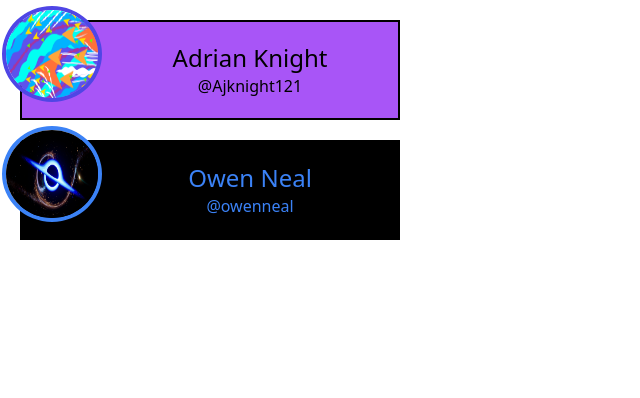
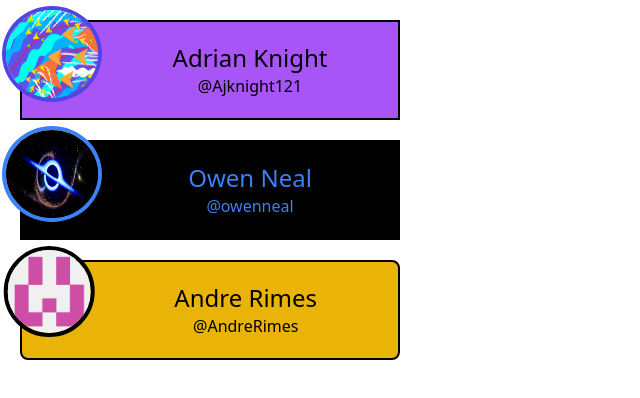
Before and after one commit to acm-uic/Jukebox, a React (Vite) app: page / in a window 1280 px wide. Shown: the top 398 px of the page, without its empty margins (0-640 px from the left). Built offline with nearby package versions, Linux system fonts and the light colour scheme.

Commit message:
Creation of my card
Creation of my contributor card.

```diff
--- a/src/App.jsx
+++ b/src/App.jsx
@@ -1,7 +1,5 @@
-
 import './App.css'
-import { AdrianKnight } from './components/Contributors'
-import { OwenNeal } from './components/Contributors'
+import { AdrianKnight,OwenNeal,Andre } from './components/Contributors'
 
 function App() {
 
@@ -9,6 +7,7 @@ function App() {
     <>
       <AdrianKnight/>
       <OwenNeal/>
+      <Andre/>
     </>
     )
   }
--- a/src/components/Contributors.jsx
+++ b/src/components/Contributors.jsx
@@ -1,11 +1,12 @@
 import profilePicAdrian from "../images/Arrow Swarm trails.png"
 import profilePicOwen from "../images/black_hole.png"
+import profilePicAndre from "../images/andreProfilePicture.png"
 
 
-export const AdrianKnight = ( ) => {
+export const AdrianKnight = () => {
   return (
     <div>
-        <div className="flex justify-center align-middle bg-purple-500 shadow-contributor max-w-[380px] h-[100px] m-5 border-solid border-2 border-black" >
+      <div className="flex justify-center align-middle bg-purple-500 shadow-contributor max-w-[380px] h-[100px] m-5 border-solid border-2 border-black " >
         <img alt="profile picture of Adrian Knight" className="rounded-[50%] border-indigo-600 border-[4px] -translate-x-[20%] -translate-y-4 hover:animate-ping delay-1000" src={profilePicAdrian} width={100} height={100} />
         <div className="text-black text-center w-full self-center mr-5">
           <h3 className="text-2xl  ">
@@ -20,10 +21,10 @@ export const AdrianKnight = ( ) => {
   );
 };
 
-  export const OwenNeal = ( ) => {
+export const OwenNeal = () => {
   return (
     <div>
-        <div className="flex justify-center align-middle bg-black shadow-contributor max-w-[380px] h-[100px] m-5 border-solid border-2 border-black" >
+      <div className="flex justify-center align-middle bg-black shadow-contributor max-w-[380px] h-[100px] m-5 border-solid border-2 border-black " >
         <img alt="profile picture of Owen Neal" className="rounded-[50%] border-blue-500 border-[4px] -translate-x-[20%] -translate-y-4 hover:" src={profilePicOwen} width={100} height={100} />
         <div className="text-blue-500 text-center w-full self-center mr-5">
           <h3 className="text-2xl  ">
@@ -37,3 +38,24 @@ export const AdrianKnight = ( ) => {
     </div>
   );
 };
+
+export const Andre = () => {
+  return (
+    <div>
+      <div className="flex justify-center align-middle bg-yellow-500 shadow-contributor max-w-[380px] h-[100px] m-5 border-solid border-2 border-black rounded-lg" >
+        <div className="-translate-x-[20%] -translate-y-4 h-full">
+          <img alt="profile picture of Andre Rimes" className="hover:animate-spin rounded-[50%] border-black border-[4px]  " src={profilePicAndre} width={130} height={110} />
+        </div>
+        <div className="text-black text-center w-full self-center mr-5">
+          <h3 className="text-2xl ">
+            Andre Rimes
+          </h3>
+          <div>
+            <a href={"https://github.com/AndreRimes"}>@AndreRimes</a>
+          </div>
+        </div>
+      </div>
+    </div>
+  )
+
+}
```
Also changed, not shown: src/images/andreProfilePicture.png (added). Lines whose indentation alone changed are shown as unchanged.
